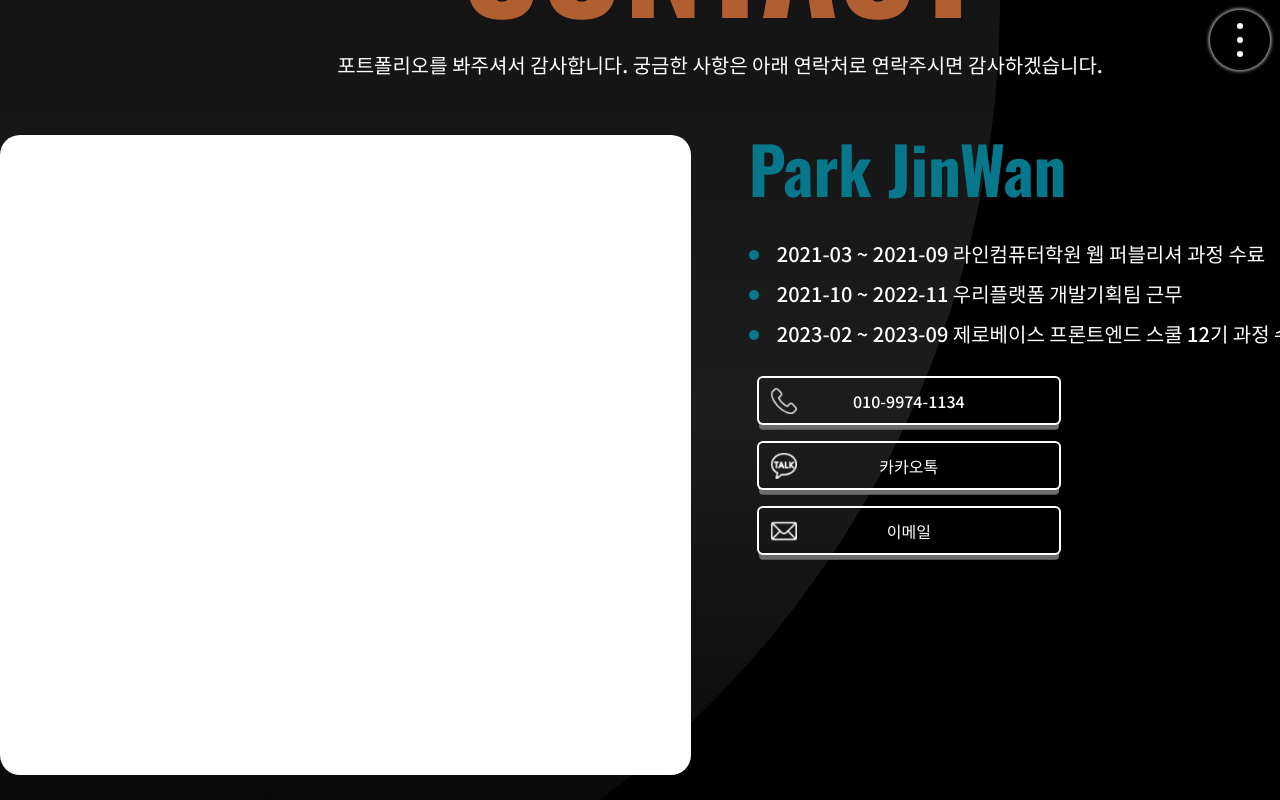
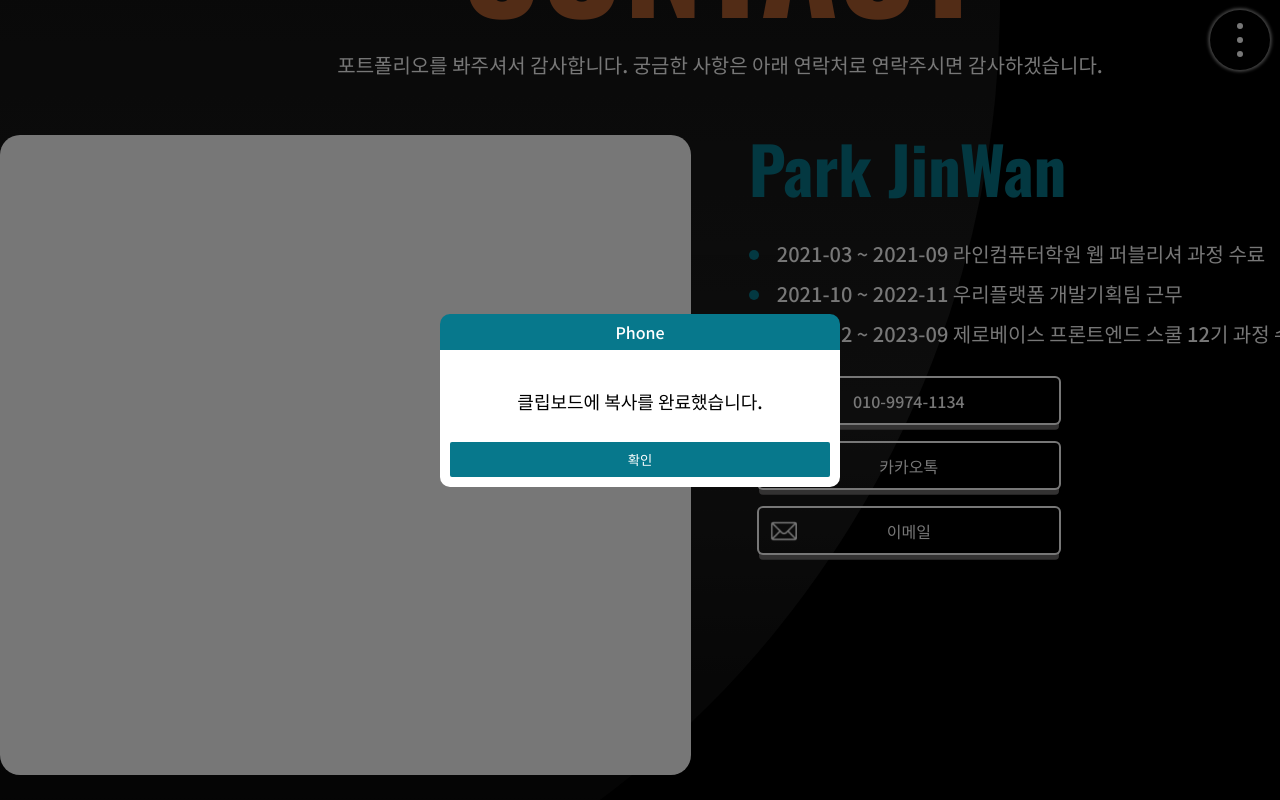
Before and after one commit to JinWan0823/frontend, a React (Vite) app: page / in a window 1280 px wide. Both pictures are taken after a click on the button "010-9974-1134". Shown: the part 4535-5335 px from the top of the page. Built offline with nearby package versions, Linux system fonts and the light colour scheme.

Commit message:
✨ Contact 버튼 클립보드 복사 , 링크 연결 추가

```diff
--- a/src/Contact/ContactBtn.tsx
+++ b/src/Contact/ContactBtn.tsx
@@ -2,29 +2,61 @@ import styled from "styled-components";
 import iconKakao from "../assets/icon/kakao-talk.png";
 import iconPhone from "../assets/icon/telephone.png";
 import iconMail from "../assets/icon/mail.png";
+import Modal from "../commonComponents/Modal";
+
+import { useState } from "react";
 
 export default function ContactBtn() {
+  const [openModal, setOpenModal] = useState(false);
+  const [modalCategory, setModalCategory] = useState("");
+
+  const handleCopyPhone = () => {
+    navigator.clipboard.writeText("010-9974-1134");
+    setModalCategory("Phone");
+    handleModal();
+  };
+
+  const handleCopyMail = () => {
+    navigator.clipboard.writeText("dhksl823@gmail.com");
+    setModalCategory("Mail");
+    handleModal();
+  };
+
+  const handleLinkKakao = () => {
+    setModalCategory("Kakao");
+    handleModal();
+  };
+
+  const handleModal = () => {
+    setOpenModal(!openModal);
+  };
+
   return (
+    <>
       <BtnWrap>
         <div className="phoneBtn btn">
-        <Button className="pBtn">
+          <Button className="pBtn Phone" onClick={handleCopyPhone}>
             <img src={iconPhone} alt="phone-icon" />
             010-9974-1134
           </Button>
         </div>
         <div className="kakaoBtn btn">
-        <Button className="kBtn">
+          <Button className="kBtn kakao" onClick={handleLinkKakao}>
             <img src={iconKakao} alt="phone-icon" />
             카카오톡
           </Button>
         </div>
         <div className="mailBtn btn">
-        <Button className="mBtn">
+          <Button className="mBtn Mail" onClick={handleCopyMail}>
             <img src={iconMail} alt="phone-icon" />
             이메일
           </Button>
         </div>
       </BtnWrap>
+      {openModal && (
+        <Modal handleModal={handleModal} modalCategory={modalCategory} />
+      )}
+    </>
   );
 }
 
--- a/src/commonComponents/Modal.tsx
+++ b/src/commonComponents/Modal.tsx
@@ -1,3 +1,98 @@
-export default function Modal() {
-  return <></>;
+import styled from "styled-components";
+import { useState, useEffect } from "react";
+
+interface ModalProps {
+  handleModal: () => void;
+  modalCategory: string;
 }
+
+export default function Modal({ handleModal, modalCategory }: ModalProps) {
+  const [text, setText] = useState("");
+  const category = modalCategory;
+  useEffect(() => {
+    if (category === "Kakao") {
+      setText("카카오톡으로 연결하시겠습니까?");
+    } else {
+      setText("클립보드에 복사를 완료했습니다.");
+    }
+  }, [category]);
+
+  const linkKakao = () => {
+    const kakaoLink = "https://open.kakao.com/o/s3jITaMf";
+    window.open(kakaoLink, "_blank");
+    handleModal();
+  };
+
+  return (
+    <ModalWrap>
+      <ModalComponent>
+        <div className="modal-header">{modalCategory}</div>
+        <div className="modal-content">
+          <p>{text}</p>
+          {category === "Kakao" ? (
+            <div className="btn-wrap">
+              <button onClick={linkKakao}>확인</button>
+              <button onClick={handleModal}>취소</button>
+            </div>
+          ) : (
+            <button onClick={handleModal}>확인</button>
+          )}
+        </div>
+      </ModalComponent>
+    </ModalWrap>
+  );
+}
+
+const ModalWrap = styled.div`
+  width: 100%;
+  height: 100%;
+  position: fixed;
+  top: 0;
+  left: 0;
+  z-index: 9999999999999999;
+  background-color: #0008;
+  display: flex;
+  align-items: center;
+  justify-content: center;
+`;
+
+const ModalComponent = styled.div`
+  width: 400px;
+  border-radius: 10px;
+  overflow: hidden;
+  .modal-header {
+    width: 100%;
+    padding: 10px 0px;
+    background-color: #07788c;
+    color: #fff;
+    font-size: 16rem;
+    text-align: center;
+  }
+  .modal-content {
+    width: 100%;
+    padding: 10px;
+    background-color: #fff;
+    p {
+      font-size: 18rem;
+      padding: 32px 0px;
+      text-align: center;
+    }
+    button {
+      width: 100%;
+      background-color: #07788c;
+      color: #fff;
+      border: none;
+      border-radius: 2px;
+      padding: 8px 0px;
+      cursor: pointer;
+    }
+
+    .btn-wrap {
+      display: flex;
+      justify-content: space-between;
+      button {
+        width: 49%;
+      }
+    }
+  }
+`;
```
Lines whose indentation alone changed are shown as unchanged.
